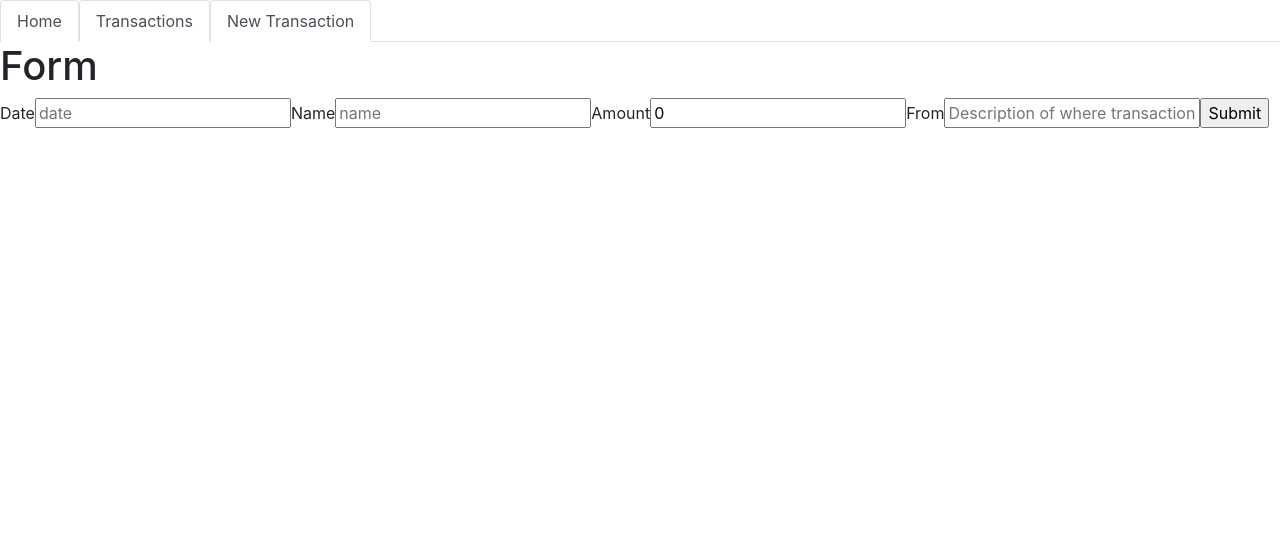
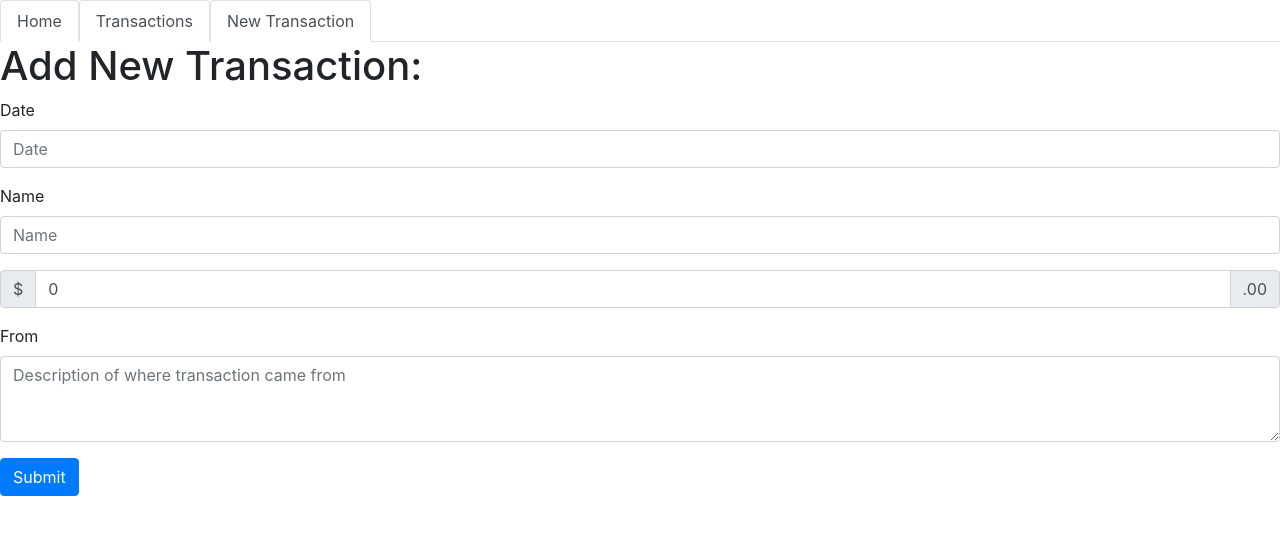
Before and after one commit to Tpichardo/Budget-Bread-react, a React (Create React App) app: page /transactions/new in a window 1280 px wide. Shown: the top 534 px of the page. Built offline with nearby package versions, Linux system fonts and the light colour scheme; no server answers.

Commit message:
added toofixed method, and boostrap forms

```diff
--- a/src/Components/EditTransactionForm.js
+++ b/src/Components/EditTransactionForm.js
@@ -1,8 +1,11 @@
 import React from 'react';
 import { useState, useEffect } from 'react';
-import { useParams, useHistory } from 'react-router-dom';
+import { Link, useParams, useHistory } from 'react-router-dom';
 import { apiURL } from '../util/apiURL';
 import axios from 'axios';
+import Form from 'react-bootstrap/Form';
+import Button from 'react-bootstrap/Button';
+import InputGroup from 'react-bootstrap/InputGroup';
 
 const API = apiURL()
 
@@ -41,49 +44,71 @@ function EditTransactionForm(props) {
 
     return (
         <div>
-            <h1>Form</h1>
-            <form onSubmit={handleSubmit}>
-                <label htmlFor='date'>Date</label>
-                <input
-                    id='date'
-                    name='date'
+            <h1>Edit Transaction</h1>
+            <Form onSubmit={handleSubmit}>
+                <Form.Group controlId="date">
+                    <Form.Label>Date</Form.Label>
+                    <Form.Control
+                        id="date"
                         value={transaction.date}
-                    type='text'
+                        type="text"
+                        required
                         onChange={handleChange}
-                    placeholder='date'
+                        placeholder="Date"
+                    />
+                </Form.Group>
+                <Form.Group controlId="name">
+                    <Form.Label>Name</Form.Label>
+                    <Form.Control
+                        id="name"
+                        value={transaction.name}
+                        type="text"
                         required
+                        onChange={handleChange}
+                        placeholder="Name"
                     />
-                <label htmlFor='name'>Name</label>
-                <input
-                    id='name'
-                    name='name'
-                    type='text'
-                    value={transaction.name}
+                </Form.Group>
+
+
+                <InputGroup className="mb-3">
+                    <InputGroup.Prepend>
+                        <InputGroup.Text id="amount">$</InputGroup.Text>
+                    </InputGroup.Prepend>
+                    <Form.Control
+                        aria-label="Amount (to the nearest dollar)"
+                        id="amount"
+                        value={transaction.amount}
+                        type="number"
+                        required
                         onChange={handleChange}
-                    placeholder='name'
+                        placeholder="Amount"
+                    />
+                    <InputGroup.Append>
+                        <InputGroup.Text>.00</InputGroup.Text>
+                    </InputGroup.Append>
+                </InputGroup>
+                <Form.Group controlId="from">
+                    <Form.Label>From</Form.Label>
+                    <Form.Control
+                        id="from"
+                        value={transaction.from}
+                        type="text"
                         required
-                />
-                <label htmlFor='amount'>Amount</label>
-                <input
-                    id='amount'
-                    name='amount'
-                    value={transaction.amount}
-                    type='number'
                         onChange={handleChange}
-                    placeholder='amount'
-                    required
-                />
-                <label htmlFor='from'>From</label>
-                <textarea
-                    id='from'
-                    name='from'
-                    value={transaction.from}
-                    type='text'
-                    onChange={handleChange}
-                    required
-                />
-                <input type='submit' />
-            </form>
+                        placeholder="Description of where transaction came from"
+                        as="textarea"
+                        rows={3} />
+                </Form.Group>
+                <Button variant='primary' type='submit'>
+                    Submit Change
+                </Button>
+            </Form>
+            <br />
+            <Link to={`/transactions/${index}`}>
+                <Button variant='primary'>
+                    Back
+                </Button>
+            </Link>
         </div>
     )
 }
--- a/src/Components/NewTransactionForm.js
+++ b/src/Components/NewTransactionForm.js
@@ -1,6 +1,9 @@
 import React from 'react';
 import { useState } from 'react';
 import { withRouter } from 'react-router-dom';
+import Form from 'react-bootstrap/Form';
+import Button from 'react-bootstrap/Button';
+import InputGroup from 'react-bootstrap/InputGroup';
 
 function NewTransactionForm(props) {
     const [transaction, setTransaction] = useState({
@@ -22,46 +25,63 @@ function NewTransactionForm(props) {
 
     return (
         <div>
-            <h1>Form</h1>
-            <form onSubmit={handleSubmit}>
-                <label htmlFor='date'>Date</label>
-                <input
-                    id='date'
-                    value={transaction.date}
-                    type='text'
-                    onChange={handleChange}
-                    placeholder='date'
-                    required
-                />
-                <label htmlFor='name'>Name</label>
-                <input
-                    id='name'
-                    value={transaction.name}
-                    type='text'
-                    onChange={handleChange}
-                    placeholder='name'
-                    required
-                />
-                <label htmlFor='amount'>Amount</label>
-                <input
-                    id='amount'
-                    value={transaction.amount}
-                    type='number'
-                    onChange={handleChange}
-                    placeholder='amount'
-                    required
-                />
-                <label htmlFor='from'>From</label>
-                <input
-                    id='from'
-                    value={transaction.from}
-                    type='text'
-                    onChange={handleChange}
-                    placeholder='Description of where transaction came from'
-                    required
-                />
-                <input type='submit' />
-            </form>
+            <h1>Add New Transaction:</h1>
+            <Form onSubmit={handleSubmit}>
+                <Form.Group controlId="date">
+                    <Form.Label>Date</Form.Label>
+                    <Form.Control
+                        id="date"
+                        value={transaction.date}
+                        type="text"
+                        required
+                        onChange={handleChange}
+                        placeholder="Date" />
+                </Form.Group>
+                <Form.Group controlId="name">
+                    <Form.Label>Name</Form.Label>
+                    <Form.Control
+                        id="name"
+                        value={transaction.name}
+                        type="text"
+                        required
+                        onChange={handleChange}
+                        placeholder="Name" />
+                </Form.Group>
+
+                <InputGroup className="mb-3">
+                    <InputGroup.Prepend>
+                        <InputGroup.Text id="amount">$</InputGroup.Text>
+                    </InputGroup.Prepend>
+                    <Form.Control
+                        aria-label="Amount (to the nearest dollar)"
+                        id="amount"
+                        value={transaction.amount}
+                        type="number"
+                        required
+                        onChange={handleChange}
+                        placeholder="Amount"
+                        required
+                    />
+                    <InputGroup.Append>
+                        <InputGroup.Text>.00</InputGroup.Text>
+                    </InputGroup.Append>
+                </InputGroup>
+                <Form.Group controlId="from">
+                    <Form.Label>From</Form.Label>
+                    <Form.Control
+                        id="from"
+                        value={transaction.from}
+                        type="text"
+                        required
+                        onChange={handleChange}
+                        placeholder="Description of where transaction came from"
+                        as="textarea"
+                        rows={3} />
+                </Form.Group>
+                <Button variant="primary" type="submit">
+                    Submit
+                </Button>
+            </Form>
         </div>
 
     )
--- a/src/Components/Transaction.js
+++ b/src/Components/Transaction.js
@@ -16,7 +16,7 @@ const Transaction = ({ transaction, index }) => {
                 <tr>
                     <td>{transaction.date}</td>
                     <td><Link to={`/transactions/${index}`}>{transaction.name}</Link></td>
-                    <td>{transaction.amount}</td>
+                    <td>{Number(transaction.amount).toFixed(2)}</td>
                 </tr>
             </tbody>
         </Table>
--- a/src/Components/Transactions.js
+++ b/src/Components/Transactions.js
@@ -9,7 +9,7 @@ const Transactions = ({ transactions }) => {
 
     return (
         <div>
-            <h1>Bank Account Total: ${total}</h1>
+            <h1>Bank Account Total: ${total.toFixed(2)}</h1>
             {transactions.map((transaction, index) => {
                 return <Transaction key={index} transaction={transaction} index={index} />
             })}
--- a/src/Pages/Edit.js
+++ b/src/Pages/Edit.js
@@ -4,7 +4,6 @@ import EditTransactionForm from '../Components/EditTransactionForm';
 function Edit({ updateTransaction, transactions }) {
     return (
         <div>
-            <h1>Edit</h1>
             <EditTransactionForm updateTransaction={updateTransaction} transactions={transactions} />
         </div>
     );
```
Lines whose indentation alone changed are shown as unchanged.
